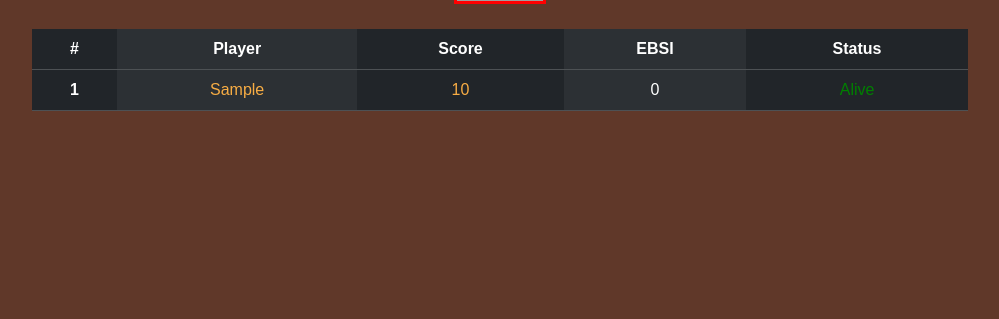
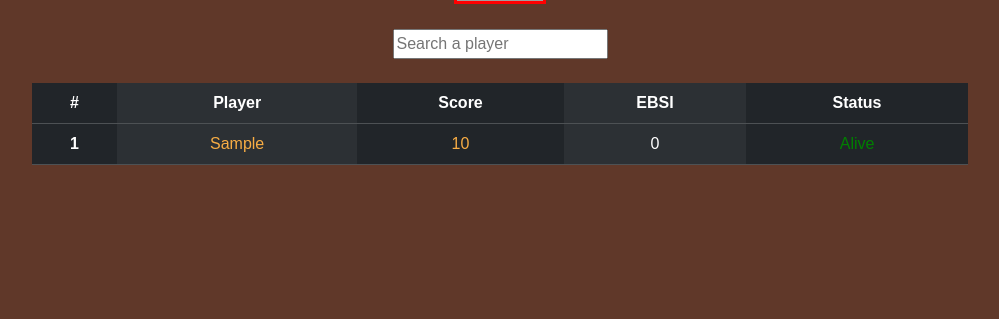
Before and after one commit to Sleash/Delirium, a Django app: page /streaking/1/1/ in a window 1280 px wide. Shown: the part 481-800 px from the top of the page, without its empty margins (140-1139 px from the left). Run offline with Django 5.2, Linux system fonts and the light colour scheme; tables that the repository leaves empty hold one stand-in row (values such as "Sample post"); some libraries are stand-ins or nearby versions; grey boxes are pictures that could not be loaded.

Commit message:
Added streak sorting using player names

```diff
--- a/leaderboard/static/css/styles.css
+++ b/leaderboard/static/css/styles.css
@@ -136,6 +136,17 @@ table {
     color: red;
 }
 
+.searchbar {
+    font-family: sans-serif;
+}
+
+.playertitle {
+    font-family: sans-serif;
+    font-weight: bold;
+    font-size: 2em;
+    text-shadow: 0px 0px 10px gray;
+}
+
 .submit {
     font-family: sans-serif;
 }
--- a/leaderboard/templates/index.html
+++ b/leaderboard/templates/index.html
@@ -2,7 +2,7 @@
 
 {% block content %}
 <div class="row">
-    <p id="tagline">What would you pick ?</p>
+    <p id="tagline">What woul<a href="https://discord.gg/TtVkCnpM9w" style="color: currentcolor;">d</a> you pick ?</p>
 </div>
 <div class="row">
     <p id="countdown">00:00</p>
--- a/streaking/templates/streaking/streak_list.html
+++ b/streaking/templates/streaking/streak_list.html
@@ -42,6 +42,16 @@
 </div>
 
 <div class="row justify-content-center">
+    <div class="col col-md-auto text-md-start mt-4">
+        {% if currentplayer == '' %}
+        <input name="player" type="text" placeholder="Search a player" class="searchbar" oninput="search(this)">
+        {% else %}
+        <div class="playertitle"><a href="https://www.twitch.tv/{{currentplayer}}">{{currentplayer}}</a></div>
+        {% endif %}
+    </div>
+</div>
+
+<div class="row justify-content-center">
     <div class="col col-lg-9">
         <table class="mt-4 table table-dark table-striped-columns">
             <thead>
@@ -53,7 +63,9 @@
                     {% if currentgoal == 'all' %}
                     <th scope="col">Goal</th>
                     {% endif %}
+                    {% if currentplayer == '' %}
                     <th scope="col">Player</th>
+                    {% endif %}
                     <th scope="col">Score</th>
                     <th scope="col">EBSI</th>
                     <th scope="col">Status</th>
@@ -69,9 +81,11 @@
                     {% if currentgoal == 'all' %}
                     <td>{{streak.goal.name}}</td>
                     {% endif %}
+                    {% if currentplayer == '' %}
                     <td>
-                        <a href="https://www.twitch.tv/{{streak.player}}">{{streak.player}}</a>
+                        <a href="{% url 'streakingp' streak.player %}" class="player">{{streak.player}}</a>
                     </td>
+                    {% endif %}
                     <td>
                         {% if streak.vod %}
                         <a href="{{streak.vod}}">{{streak.score}}</a>
@@ -96,4 +110,16 @@
     </div>
 </div>
 
+<script>
+    function search(field){
+        const filter = field.value.toUpperCase();
+        const table = document.querySelector('table');
+        const tr = table.querySelectorAll('tr');
+
+        for(i = 1; i < tr.length; i++){
+                const p = tr[i].getElementsByClassName("player")[0].innerText;
+                tr[i].style.display = (p.toUpperCase().indexOf(filter) > -1) ? "" : "none";
+        }
+    }
+</script>
 {% endblock %}
--- a/streaking/urls.py
+++ b/streaking/urls.py
@@ -5,6 +5,8 @@ from . import views
 
 urlpatterns = [
     path('submit/', views.StreakCreate.as_view(), name='submit'),
+    path('p/<player>/', views.StreakingView.as_view(), name='streakingp'),
+    path('all/all/', RedirectView.as_view(pattern_name='streaking', permanent=True), name='streakingaa'),
     path('<character>/<goal>/', views.StreakingView.as_view(), name='streakingcg'),
-    path('', RedirectView.as_view(url='all/all/', permanent=True), name='streaking'),
+    path('', views.StreakingView.as_view(), name='streaking'),
 ]
--- a/streaking/views.py
+++ b/streaking/views.py
@@ -12,6 +12,10 @@ class StreakingView(generic.ListView):
     model = Streak
 
     def get_queryset(self):
+        self.character = 'all'
+        self.goal = 'all'
+        self.player = ''
+
         query = super().get_queryset()
         query = query.filter(approved=True)
         if 'character' in self.kwargs:
@@ -22,6 +26,9 @@ class StreakingView(generic.ListView):
             self.goal = self.kwargs['goal']
             if self.goal != 'all':
                 query = query.filter(goal__id=self.goal)
+        if 'player' in self.kwargs:
+            self.player = self.kwargs['player']
+            query = query.filter(player__iexact=self.player)
         return query
 
     def get_context_data(self, **kwargs: Any) -> dict[str, Any]:
@@ -32,6 +39,7 @@ class StreakingView(generic.ListView):
             'goals': Goal.objects.all(),
             'currentcharacter': self.character,
             'currentgoal': self.goal,
+            'currentplayer': self.player,
         }
         return context
 
@@ -40,7 +48,7 @@ class StreakCreate(generic.CreateView):
     model = Streak
     fields = ['player', 'character', 'goal', 'score', 'alive',
               'vod', 'game_version', 'ebsi', 'optional_comment']
-    success_url = '/streaking/all/all/'
+    success_url = '/streaking/'
     initial = {
         'game_version': '1.7.9b',
     }
```
